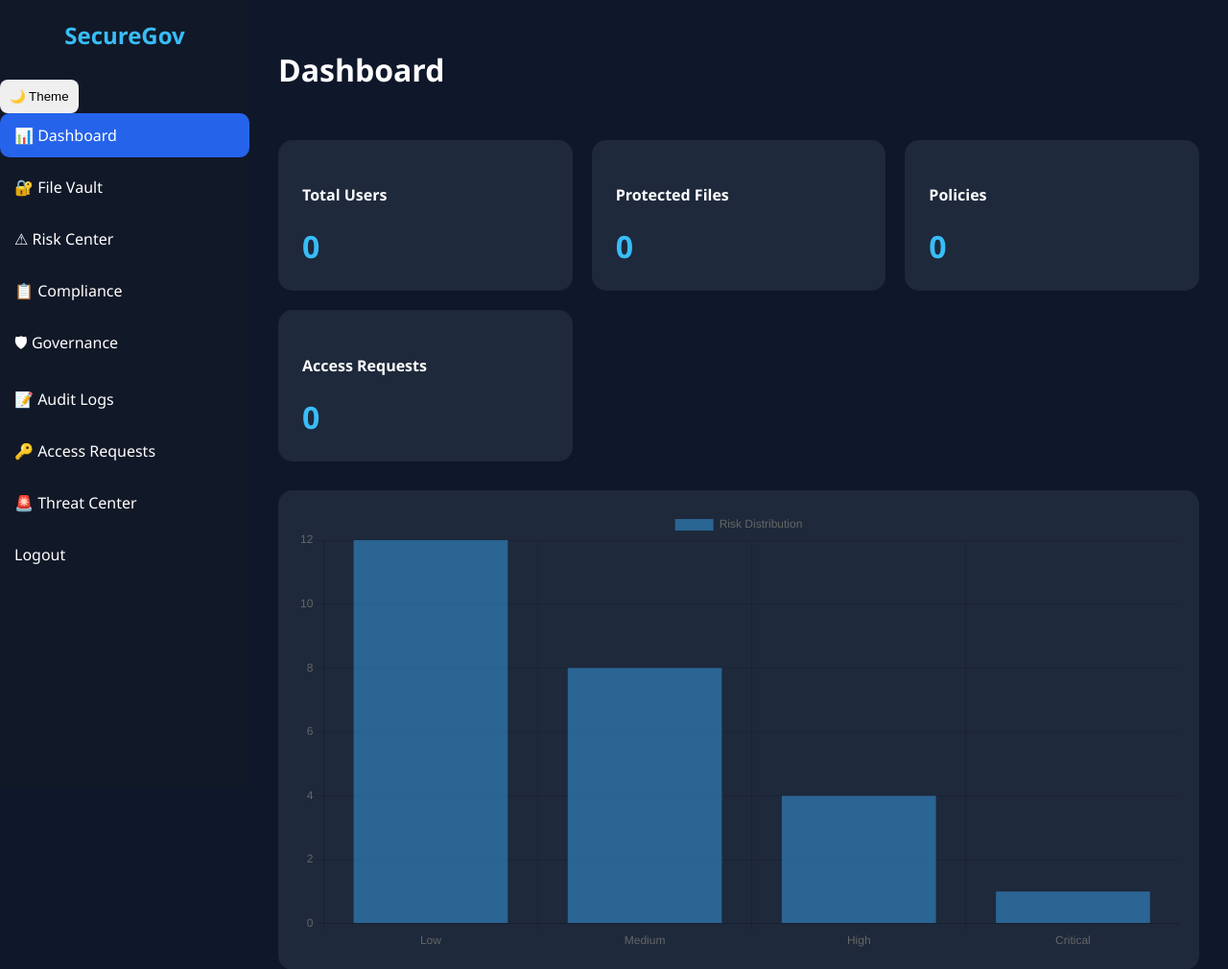
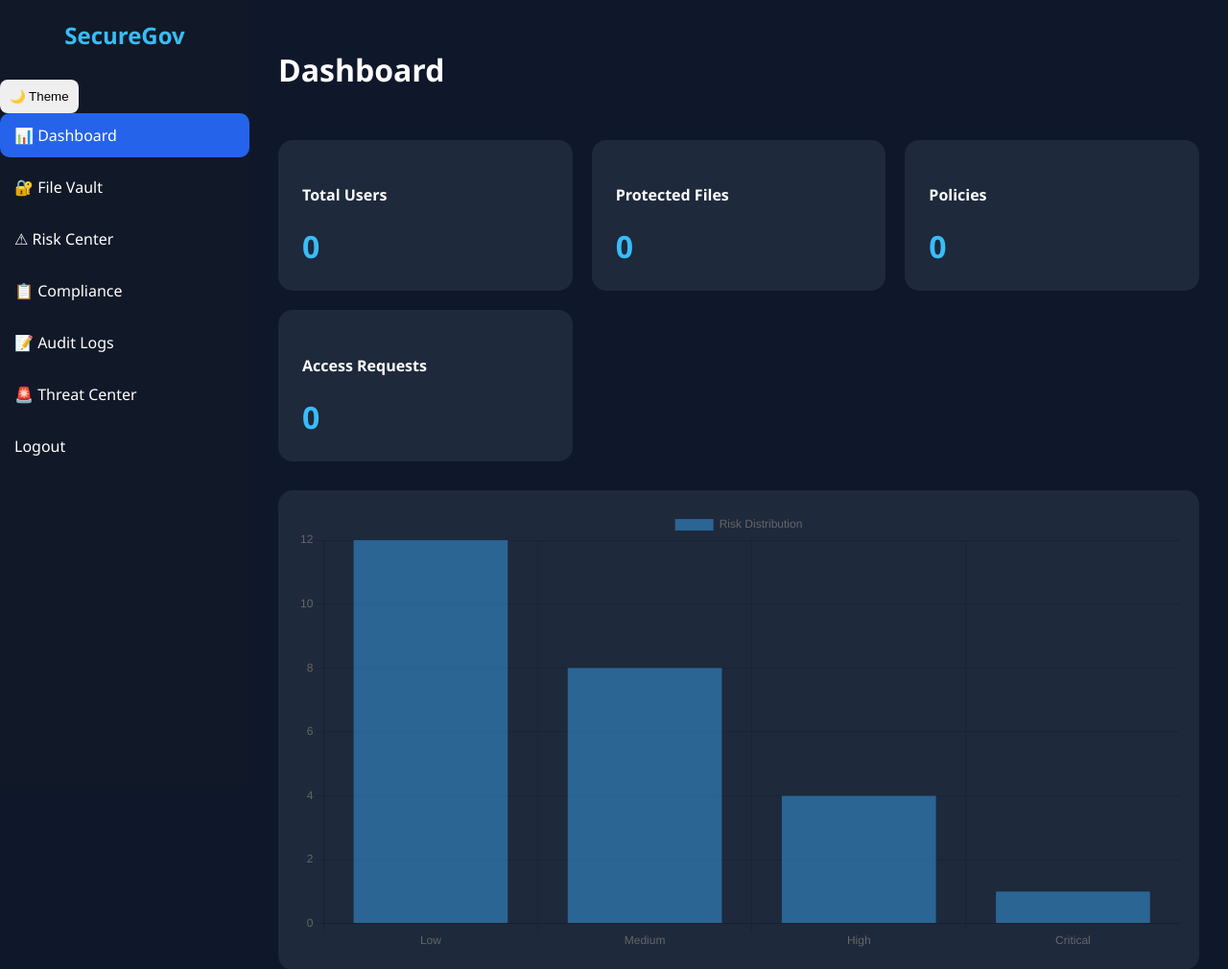
Before and after one commit to profdeshmukhharshad/secure-data-governance, a Flask app: page /dashboard in a window 1280 px wide. Shown: the top 1010 px of the page at 96% size. Run offline with Flask 3, Linux system fonts and the light colour scheme; some libraries are stand-ins or nearby versions.

Commit message:
Dashboard chagnes

```diff
--- a/templates/dashboard.html
+++ b/templates/dashboard.html
@@ -46,14 +46,8 @@
 <a href="/compliance">
 📋 Compliance
 </a>
-<a href="/governance">
-🛡 Governance
-</a>
 <a href="/audit">
 📝 Audit Logs
-</a>
-<a href="/access">
-🔑 Access Requests
 </a>
 
 <a href="/threat">
--- a/templates/superadmin.html
+++ b/templates/superadmin.html
@@ -25,6 +25,8 @@
 <a href="/policies">🛡 Policies</a>
 <a href="/risk">⚠ Risk Center</a>
 <a href="/compliance">📊 Compliance</a>
+<a href="/access">🛡 Access Request</a>
+<a href="/governance">📋 Governance</a>
 <a href="/audit">📝 Audit Logs</a>
 
 <a href="#" onclick="logoutUser()">
```
